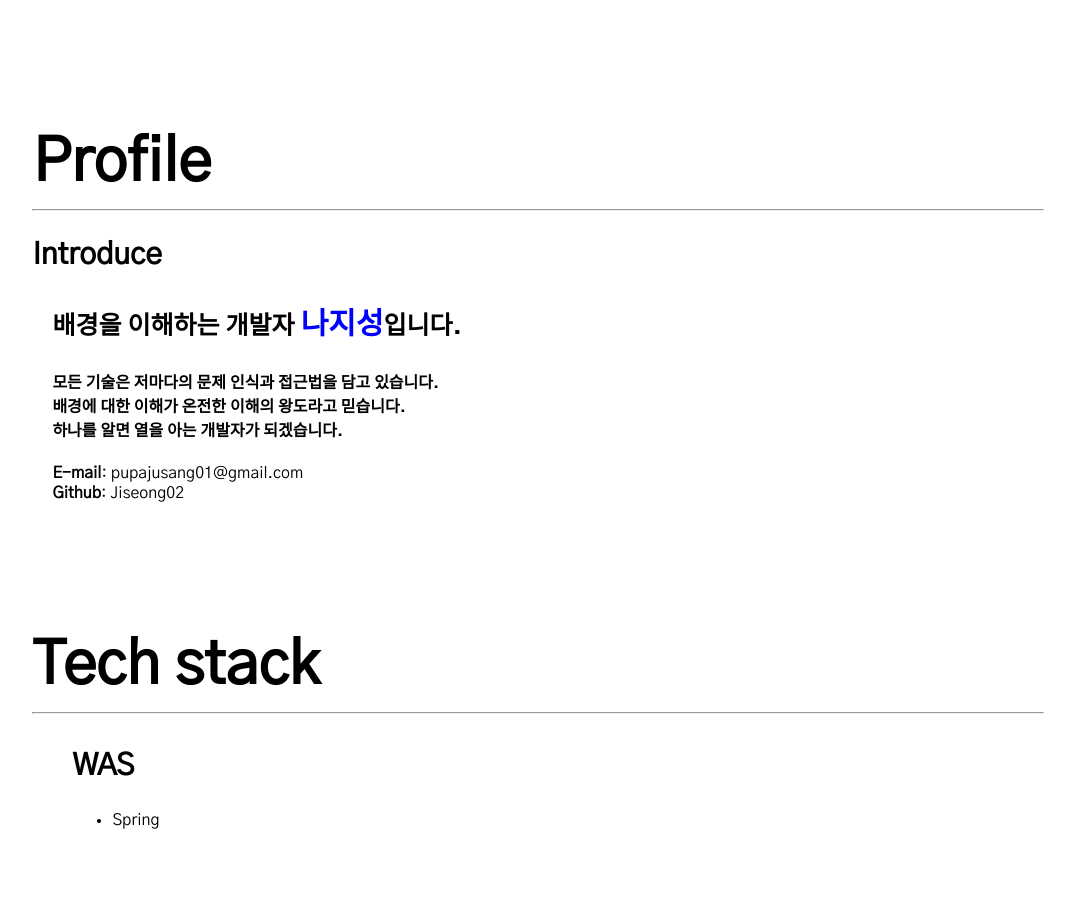
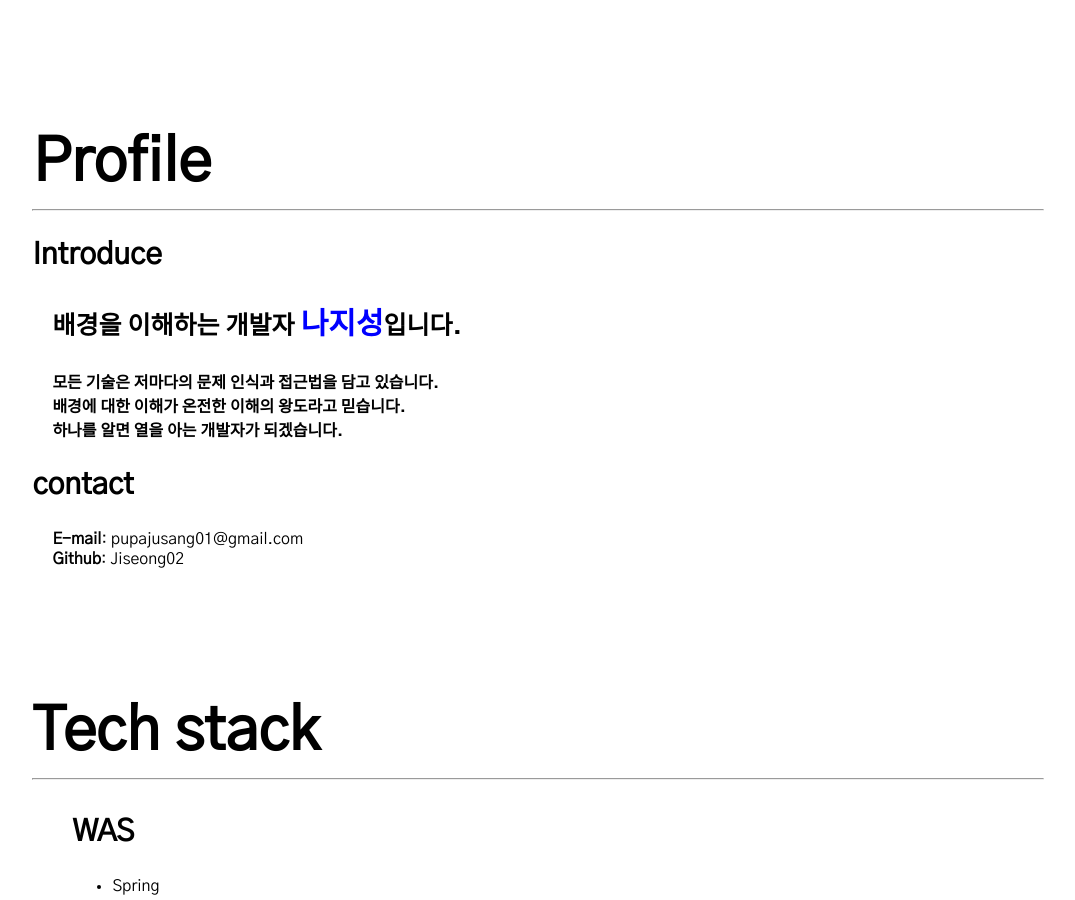
Before and after one commit to Jiseong02/Jiseong02.github.io, a Jekyll site: the page built from index.md, in a window 1280 px wide and 900 px high. Shown: the whole window, without its empty margins (102-1177 px from the left). Built offline with Jekyll 4.4.1, drawn with Linux system fonts in a browser that asks for light colours.

Commit message:
Update contact.html

```diff
--- a/_includes/profile/contact.html
+++ b/_includes/profile/contact.html
@@ -1,3 +1,4 @@
+<h2>contact</h2>
 <div id="contact">
   {% for item in site.data.contact %}
   <strong>{{ item.title }}</strong>: {{ item.content }}<br>
```
